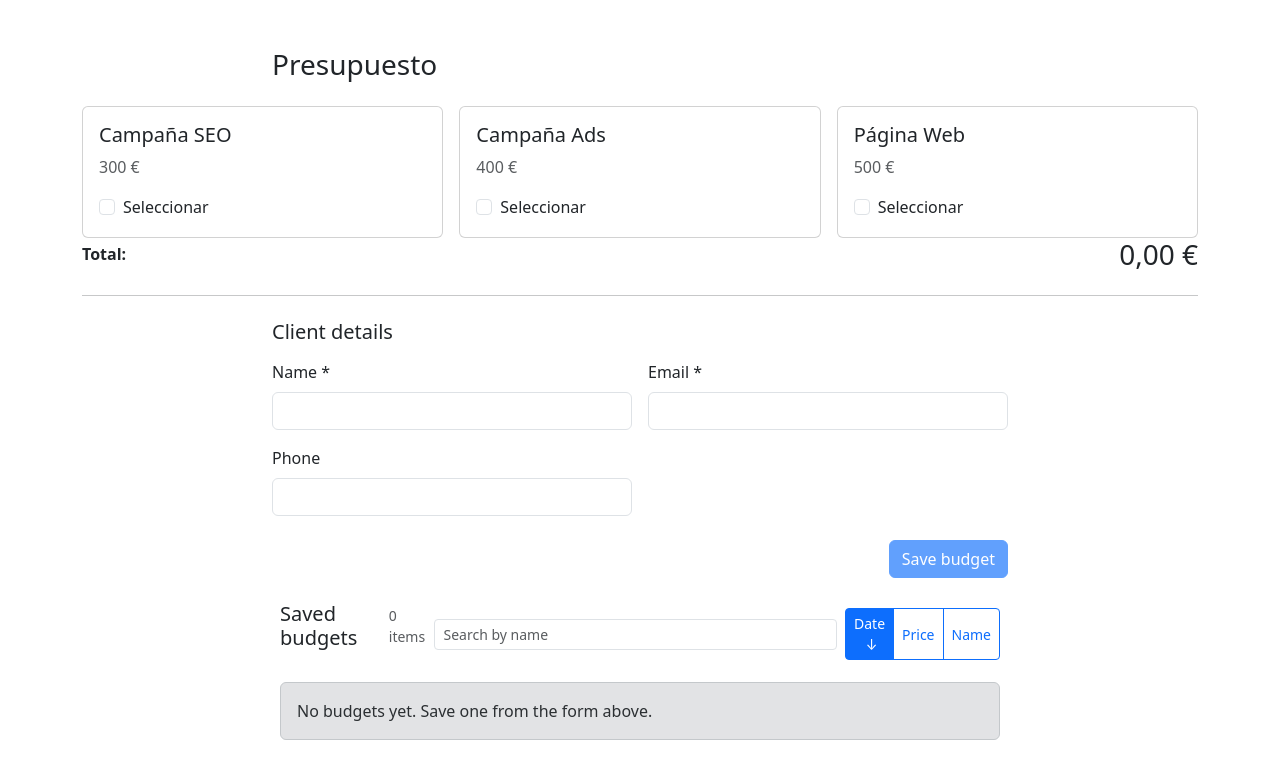
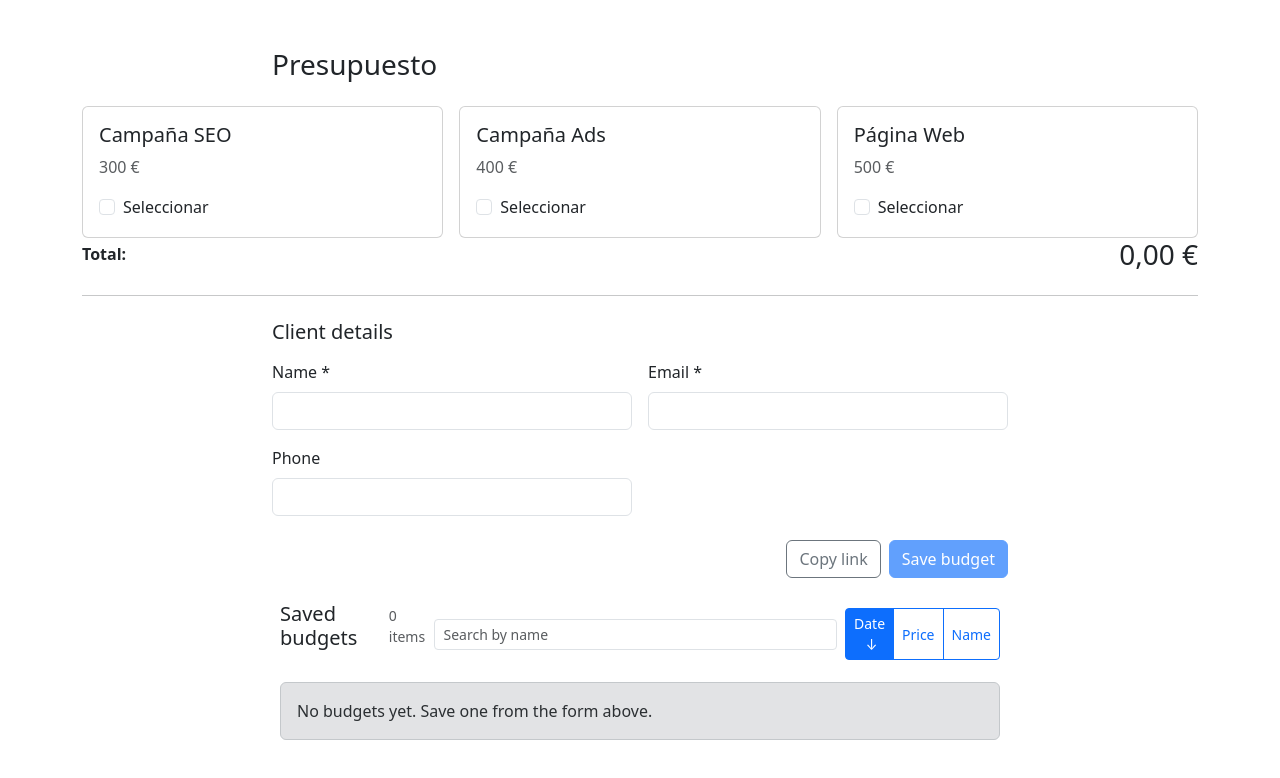
Before and after one commit to Arnau-66/-S6.-Pressupostos--Angular-, an Angular app: page / in a window 1280 px wide. Shown: the top 778 px of the page. Built offline with nearby package versions, Linux system fonts and the light colour scheme.

Commit message:
Added Copy Link button on Home component

```diff
--- a/src/app/components/home/home.html
+++ b/src/app/components/home/home.html
@@ -105,7 +105,23 @@
         </div>
       </div>
 
-      <div class="d-flex justify-content-end mt-4">
+      <div class="d-flex flex-wrap gap-2 justify-content-end mt-4">
+
+        <button
+          type="button"
+          class="btn btn-outline-secondary"
+          (click)="onCopyLink()"
+        >
+          Copy link
+        </button>
+
+        @if (copied) {
+          <span class="align-self-center text-success small">Link copied!</span>
+        }
+        @if (copyError) {
+          <span class="align-self-center text-danger small">{{ copyError }}</span>
+        }
+
         <button
           type="button"
           class="btn btn-primary"
@@ -115,6 +131,7 @@
           Save budget
         </button>
       </div>
+
     </form>
 
   </div>
--- a/src/app/components/home/home.ts
+++ b/src/app/components/home/home.ts
@@ -4,6 +4,7 @@ import { FormGroup, ReactiveFormsModule, FormBuilder, Validators } from '@angula
 import { BudgetService, SelectionWithWeb } from '../../services/budget';
 import { Panel } from '../panel/panel';
 import { BudgetList } from '../budget-list/budget-list';
+import { encodeToSearchParams } from '../../utils/url';
 
 @Component({
   selector: 'app-home',
@@ -17,6 +18,9 @@ export class Home {
   form: FormGroup;
   clientForm: FormGroup;
   total = 0;
+
+  copied = false;
+  copyError: string | null = null;
 
   constructor( private fb: FormBuilder, private budgetService: BudgetService) {
     this.form = this.fb.group ({
@@ -83,5 +87,52 @@ export class Home {
     });
   }
 
+  private buildShareState() {
+    return {
+      seo: !!this.form.get('seo')?.value,
+      ads: !!this.form.get('ads')?.value,
+      web: !!this.form.get('web')?.value,
+
+      pages: Number(this.form.get('pages')?.value ?? 1),
+      languages: Number(this.form.get('languages')?.value ?? 1),
+      name: String(this.clientForm.get('name')?.value ?? ''),
+      email: String(this.clientForm.get('email')?.value ?? ''),
+      phone: String(this.clientForm.get('phone')?.value ?? ''),
+    };
+  }
+
+  private buildShareUrl(): string {
+    const state = this.buildShareState();
+    const base = window.location.origin + window.location.pathname;
+    return encodeToSearchParams(state, base);
+  }
+
+  async onCopyLink(): Promise<void> {
+    this.copied = false;
+    this.copyError = null;
+
+    const url = this.buildShareUrl();
+
+    try {
+      if (navigator.clipboard?.writeText) {
+        await navigator.clipboard.writeText(url);
+      } else {
+        const ta = document.createElement('textarea');
+        ta.value = url;
+        ta.style.position = 'fixed';
+        ta.style.opacity = '0';
+        document.body.appendChild(ta);
+        ta.select();
+        document.execCommand('copy');
+        document.body.removeChild(ta);
+      }
+
+      this.copied = true;
+      setTimeout(() => (this.copied = false), 2000);
+    } catch (err: any) {
+      this.copyError = 'Could not copy link';
+      console.error(err);
+    }
+  }
 
 }
```
